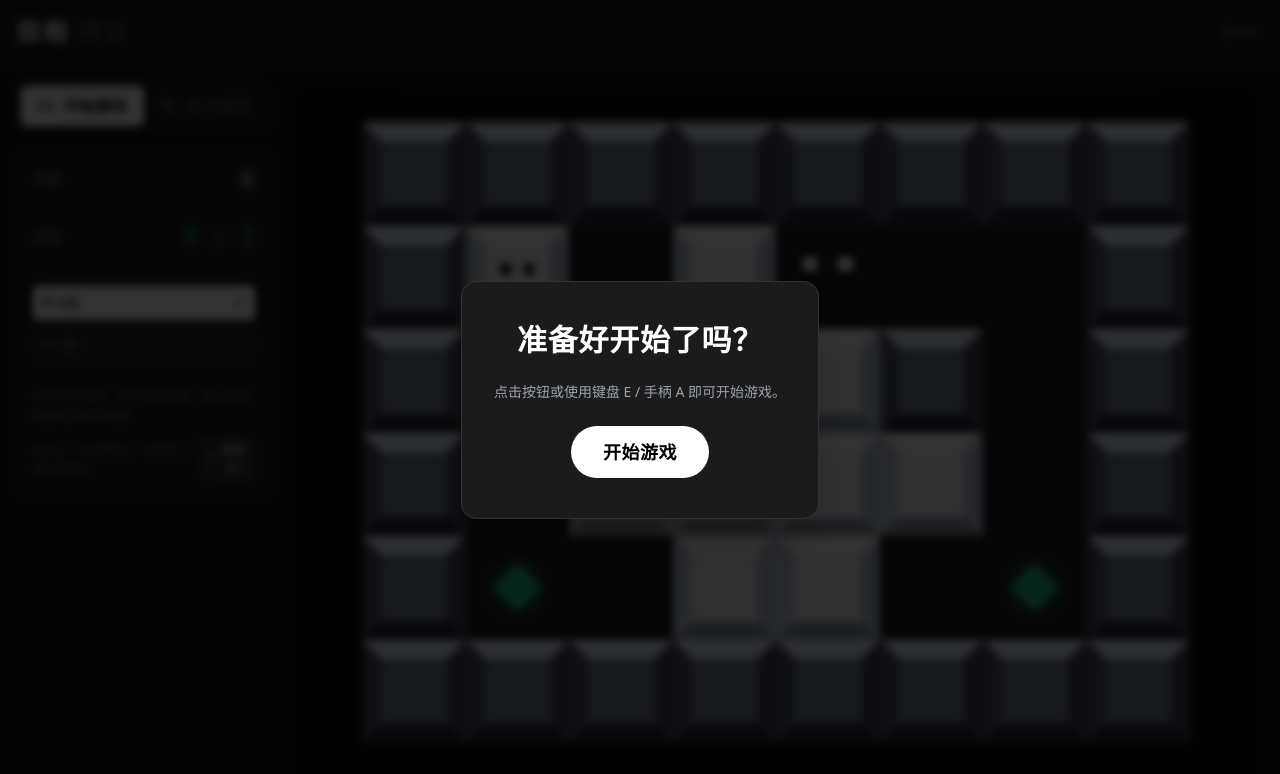
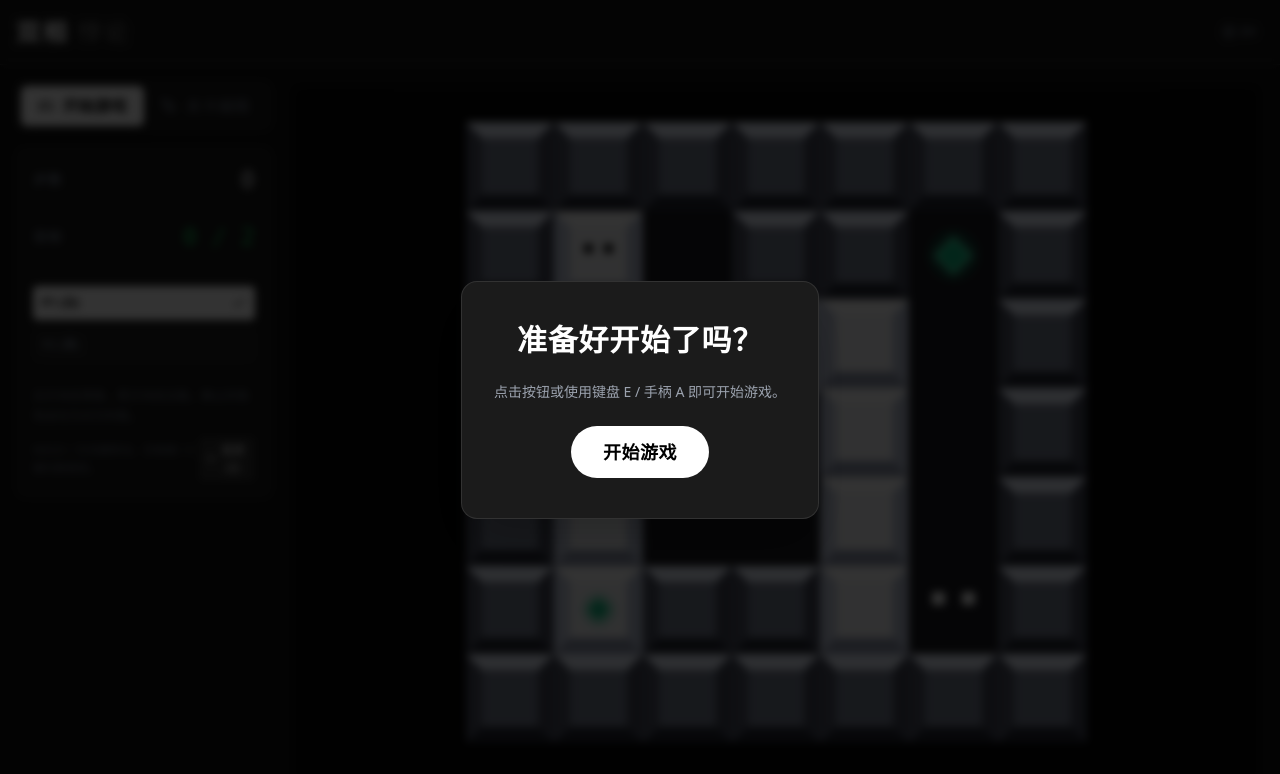
Before and after one commit to skyatgit/mygame, a React (Vite) app: page / in a window 1280 px wide. Shown: the top 774 px of the page. Built offline with nearby package versions, Linux system fonts and the light colour scheme.

Commit message:
调整初始关卡数据的宽高和布局，更新玩家起点和目标位置。

```diff
--- a/constants.ts
+++ b/constants.ts
@@ -60,21 +60,22 @@ const L = T.LightTile;
 const D = T.DarkTile;
 
 export const INITIAL_LEVEL: LevelData = {
-  width: 8,
-  height: 6,
+  width: 7,
+  height: 7,
   terrain: [
-    [W, W, W, W, W, W, W, W],
-    [W, D, D, L, L, D, D, W],
-    [W, D, W, L, L, W, D, W],
-    [W, D, L, L, L, L, D, W],
-    [W, D, D, L, L, D, D, W],
-    [W, W, W, W, W, W, W, W],
+    [W, W, W, W, W, W, W],
+    [W, D, D, W, W, D, W],
+    [W, L, D, L, L, D, W],
+    [W, L, D, W, L, D, W],
+    [W, L, D, D, L, D, W],
+    [W, L, W, W, L, L, W],
+    [W, W, W, W, W, W, W],
   ],
   p1Start: { x: 1, y: 1 },
-  p2Start: { x: 4, y: 1 },
+  p2Start: { x: 5, y: 5 },
   targets: [
-    { x: 1, y: 4 },
-    { x: 6, y: 4 },
+    { x: 1, y: 5 },
+    { x: 5, y: 1 },
   ]
 };
 
```
Also changed, not shown: 1 other file (tests, documents, lock files or other folders).
